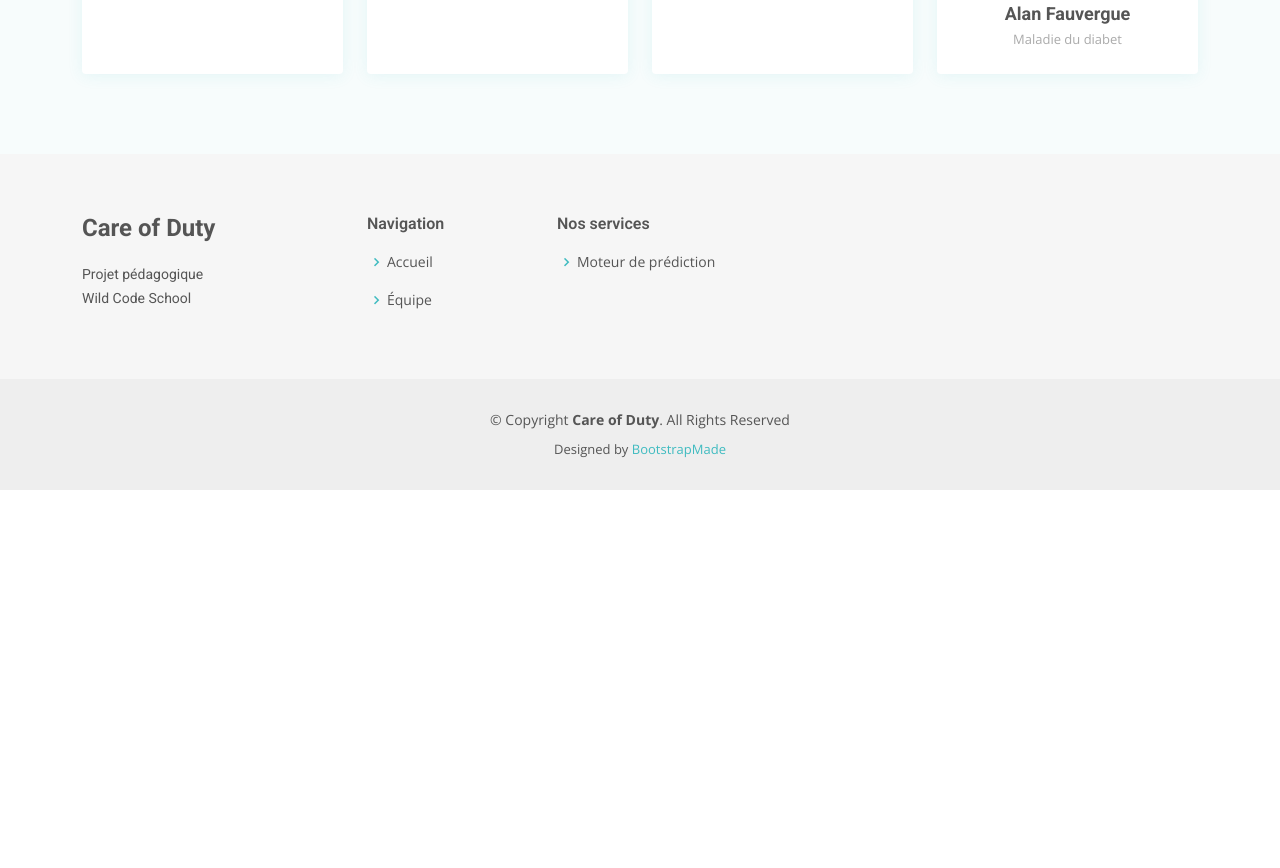
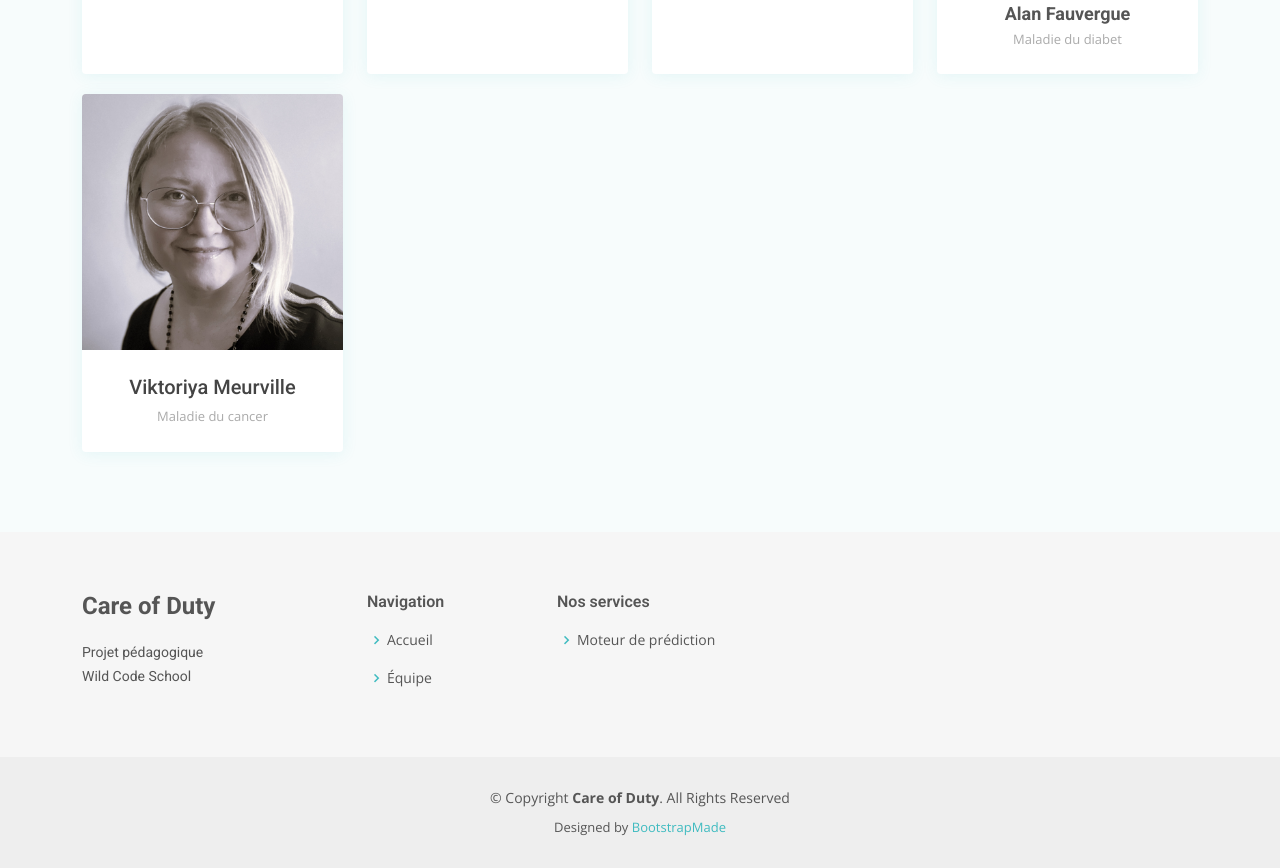
Before and after one commit to Lohofora/care_of_duty, a plain HTML site: page index.html in a window 1280 px wide. Shown: the part 2095-2963 px from the top of the page. Before the commit the page ends 2585 px from the top, so only its background shows below. Drawn offline with nearby package versions, Linux system fonts and the light colour scheme.

Commit message:
modification au niveau de la page d'accueil

```diff
--- a/index.html
+++ b/index.html
@@ -272,7 +272,7 @@
                 <img src="assets/img/hassene_2.jpg" class="img-fluid" alt="">
                 <div class="social">
 
-                  <a href=""><i class="bi bi-linkedin"></i></a>
+                  <a href="https://www.linkedin.com/in/hassene-tilioua-dataanalyst2024"><i class="bi bi-linkedin"></i></a>
                 </div>
               </div>
               <div class="member-info">
@@ -310,6 +310,21 @@
               <div class="member-info">
                 <h4>Alan Fauvergue</h4>
                 <span>Maladie du diabet</span>
+              </div>
+            </div>
+          </div>
+          <div class="col-lg-3 col-md-6 d-flex align-items-stretch">
+            <div class="member" data-aos="fade-up" data-aos-delay="400">
+              <div class="member-img">
+                <img src="assets/img/viktoriya.jpg" class="img-fluid" alt="">
+                <div class="social">
+
+                  <a href="https://www.linkedin.com/in/hassene-tilioua-dataanalyst2024"><i class="bi bi-linkedin"></i></a>
+                </div>
+              </div>
+              <div class="member-info">
+                <h5>Viktoriya Meurville</h4>
+                <span>Maladie du cancer</span>
               </div>
             </div>
           </div>
```
